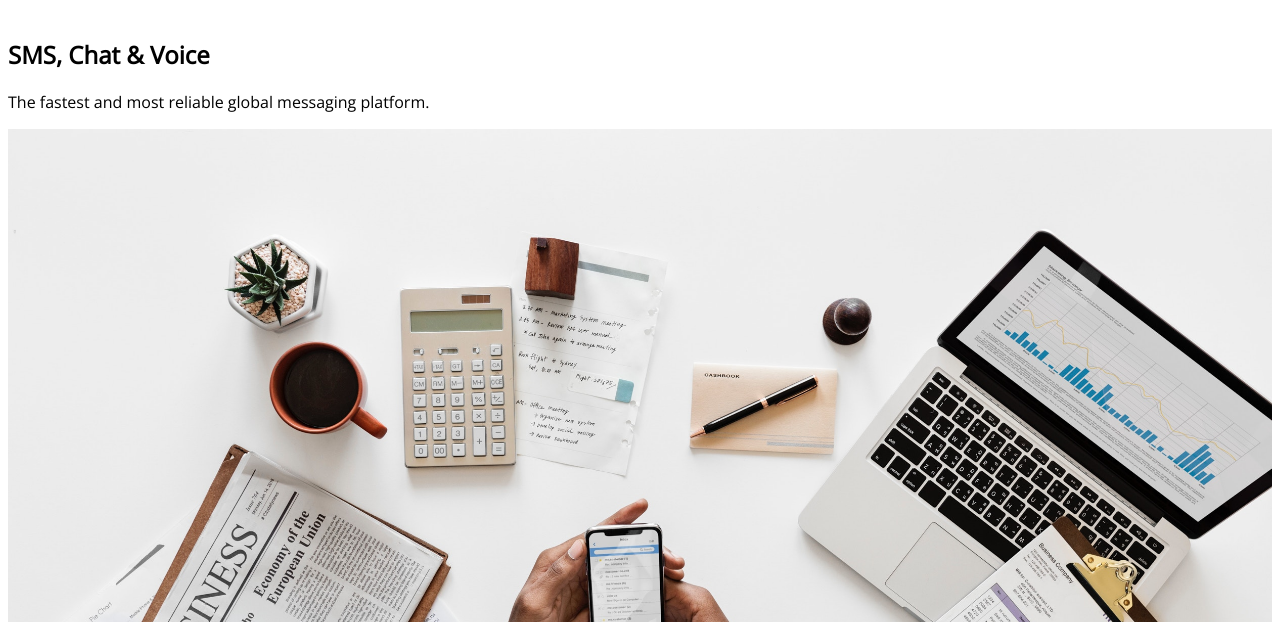
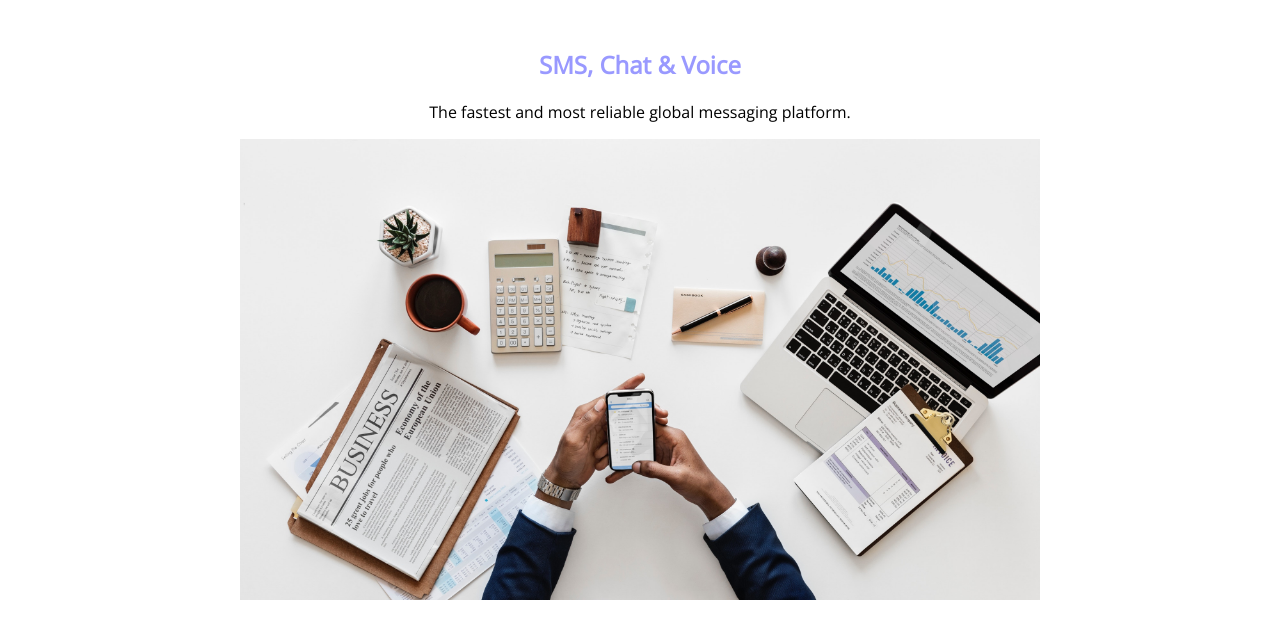
Before and after one commit to rx3r0/Product-Landing-Page, a plain HTML site: page index.html in a window 1280 px wide. Shown: the part 134-756 px from the top of the page. Drawn offline with nearby package versions, Linux system fonts and the light colour scheme.

Commit message:
add section styles

```diff
--- a/css/style.css
+++ b/css/style.css
@@ -53,13 +53,22 @@ nav a {
     color: inherit;
 }
 
-/*
-
 main {
     max-width: 800px;
     margin: auto;
     text-align: center;
 }
+
+section {
+    margin-bottom: 30px;
+    margin-top: 30px;
+}
+
+h2 {
+    color: hsl(240, 100%, 80%);
+}
+/*
+
 
 #feature-overview {
     flex-wrap: wrap;
@@ -71,14 +80,6 @@ main {
     font-weight: 100;
     text-align: center;
     color: 	hsl(240, 100%, 30%);
-}
-section {
-    margin-bottom: 30px;
-    margin-top: 30px;
-}
-
-h2 {
-    color: hsl(240, 100%, 80%);
 }
 
 .feature-row {
```
